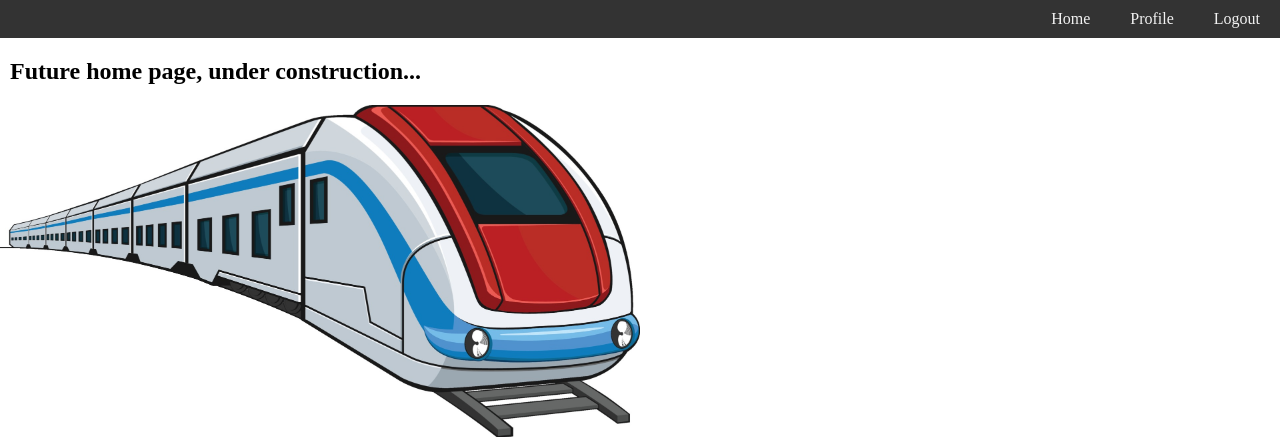
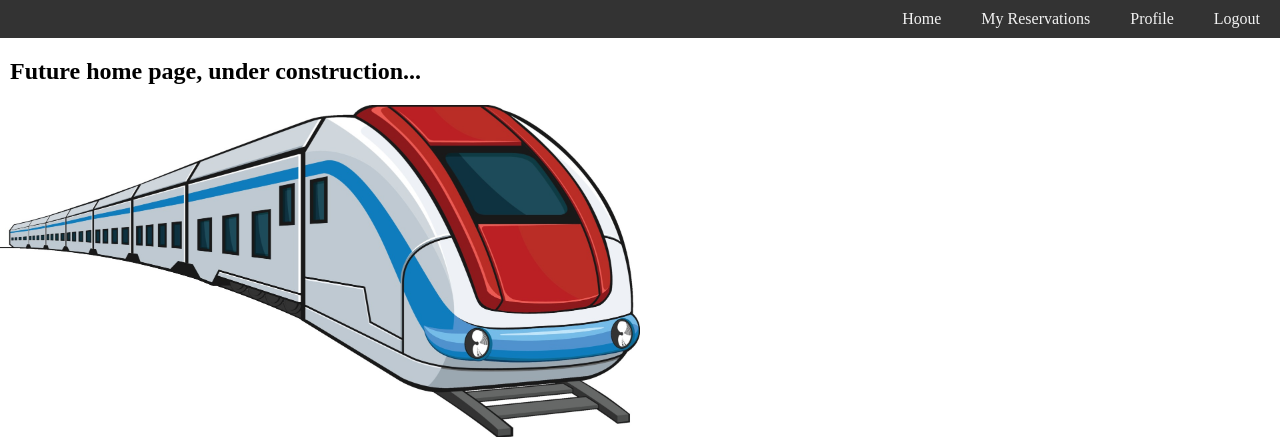
Before and after one commit to jovanaoukar/reservations-jovan-aoukar, a Django app: page / in a window 1280 px wide. Shown: the top 437 px of the page. Run offline with Django 4.2, Linux system fonts and the light colour scheme; the visitor is signed in with stand-in values (Sample User, id 1).

Commit message:
Add 'My Reservations' tab to the nav bar

```diff
--- a/reservations/gestion/templates/base.html
+++ b/reservations/gestion/templates/base.html
@@ -11,6 +11,9 @@
             <a href="{% if request.user.is_authenticated %}/accounts/profile/{% else %}/accounts/login/{% endif %}">
                 {% if request.user.is_authenticated %}Profile{% else %}Login{% endif %}
             </a>
+            {% if request.user.is_authenticated %}
+                <a href="/manage/reservations">My Reservations</a>
+            {% endif %}
             <a href="/">Home</a>
         </div>
 
```
